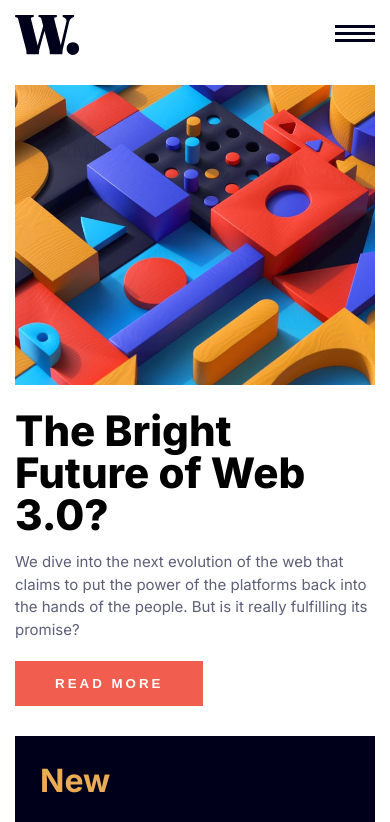
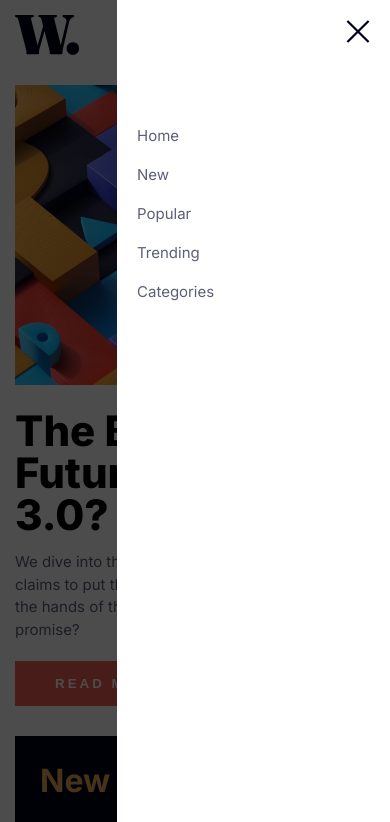
Before and after one commit to MrJouts/frontend-mentor, a website: page news-homepage-main/index.html in a window 390 px wide. Both pictures are taken after a click on the button 355 px from the left and 35 px from the top of the page. Shown: the top 822 px of the page. Drawn offline with Linux system fonts and the light colour scheme.

Commit message:
feat: added menu button interaccion

```diff
--- a/news-homepage-main/index.html
+++ b/news-homepage-main/index.html
@@ -10,8 +10,14 @@
 </head>
 
 <body>
+
   <header>
     <img class="logo" src="./assets/images/logo.svg" alt="Web 3.0" />
+    <div id="navbar-container" class="navbar-container closed">
+      <div id="navbar" class="navbar">
+        <button id="navbar-button">
+          <img src="./assets/images/icon-menu.svg" alt="" />
+        </button>
         <nav>
           <ul>
             <li><a href="#">Home</a></li>
@@ -21,9 +27,8 @@
             <li><a href="#">Categories</a></li>
           </ul>
         </nav>
-    <button>
-      <img src="./assets/images/icon-menu.svg" alt="" />
-    </button>
+      </div>
+    </div>
   </header>
 
   <main>
@@ -107,6 +112,8 @@
       </span>
     </div>
   </footer>
+
+  <script src="./script/main.js"></script>
 </body>
 
 </html>
--- /dev/null
+++ b/news-homepage-main/script/main.js
@@ -0,0 +1,19 @@
+window.addEventListener("DOMContentLoaded", () => {
+    let button = document.getElementById("navbar-button");
+    let navbar = document.getElementById("navbar-container");
+    let img = document.querySelector("#navbar-button img");
+
+    button.addEventListener("click", () => {
+        toggleNav();
+    });
+
+    let toggleNav = () => {
+        if (navbar.className.includes("closed")) {
+            navbar.classList.remove("closed");
+            img.setAttribute("src", "./assets/images/icon-menu-close.svg");
+        } else {
+            navbar.classList.add("closed");
+            img.setAttribute("src", "./assets/images/icon-menu.svg");
+        }
+    };
+});
--- a/news-homepage-main/styles/components/_header.scss
+++ b/news-homepage-main/styles/components/_header.scss
@@ -12,7 +12,7 @@ header {
   }
 
   nav {
-    display: none;
+    // display: none;
   }
 
   button {
@@ -22,9 +22,87 @@ header {
 }
 
 
+@media (max-width: 599px) {
+  header {
+
+    .navbar-container {
+      position: fixed;
+      top: 0;
+      right: 0;
+      bottom: 0;
+      left: 0;
+      width: 100%;
+      background: rgba(0, 0, 0, 0.7);
+    }
+
+    .navbar {
+      background: white;
+      position: absolute;
+      top: 0;
+      right: 0;
+      bottom: 0;
+      left: 30%;
+    }
+
+    .closed {
+      background-color: transparent;
+      position: inherit;
+      display: flex;
+      flex-direction: row-reverse;
+
+      .navbar {
+        position: inherit;
+      }
+
+      button {
+        padding: 10px;
+        padding-right: 0;
+        img {
+          max-width: 36px;
+        }
+      }
+
+      nav {
+        display: none;
+      }
+    }
+
+    button {
+      display: block;
+      margin-left: auto;
+      padding: 20px;
+
+      img {
+        max-width: 24px;
+      }
+    }
+
+    nav {
+      margin-top: 50px;
+    }
+
+    ul {
+      list-style-type: none;
+    }
+
+    a {
+      text-decoration: none;
+      color: $dark-rayish-blue;
+      display: block;
+      padding: 10px 20px;
+    }
+  }
+}
+
+
 @media (min-width: 600px) {
   header {
     margin: 0 auto;
+
+    .navbar-container {
+      display: flex;
+      align-items: center;
+    }
 
     nav {
       display: flex;
```
Also changed, not shown: news-homepage-main/styles/styles.css, 1 other file. Lines whose indentation alone changed are shown as unchanged.
